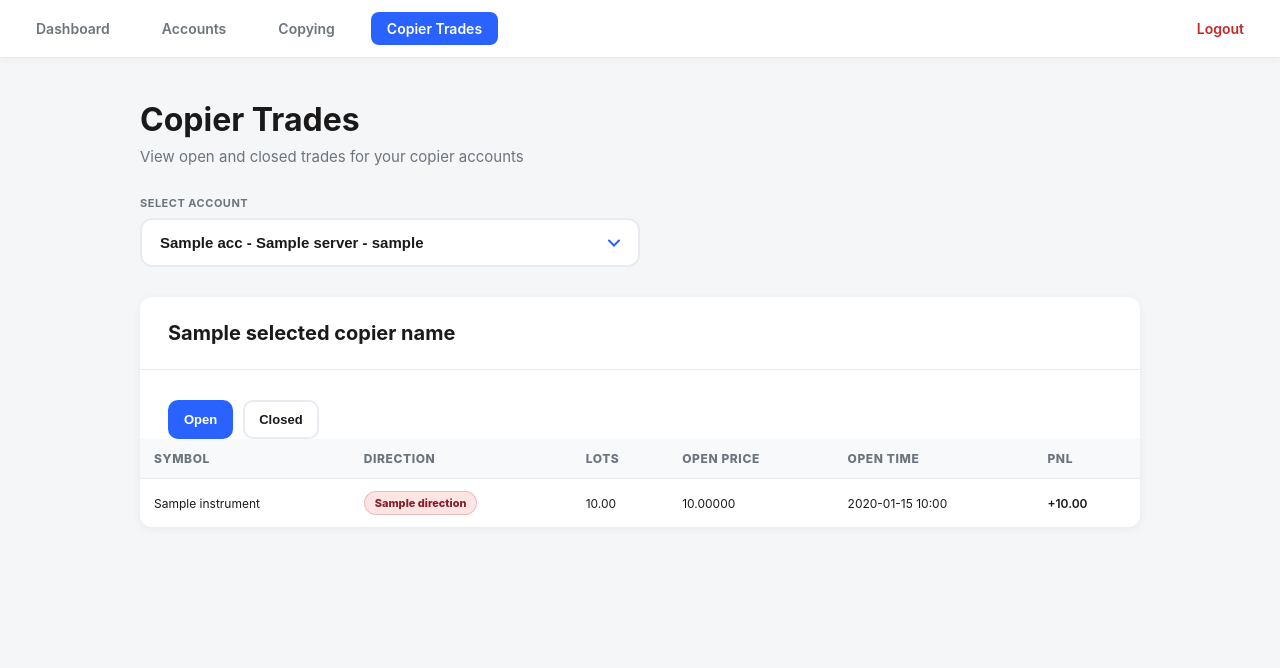
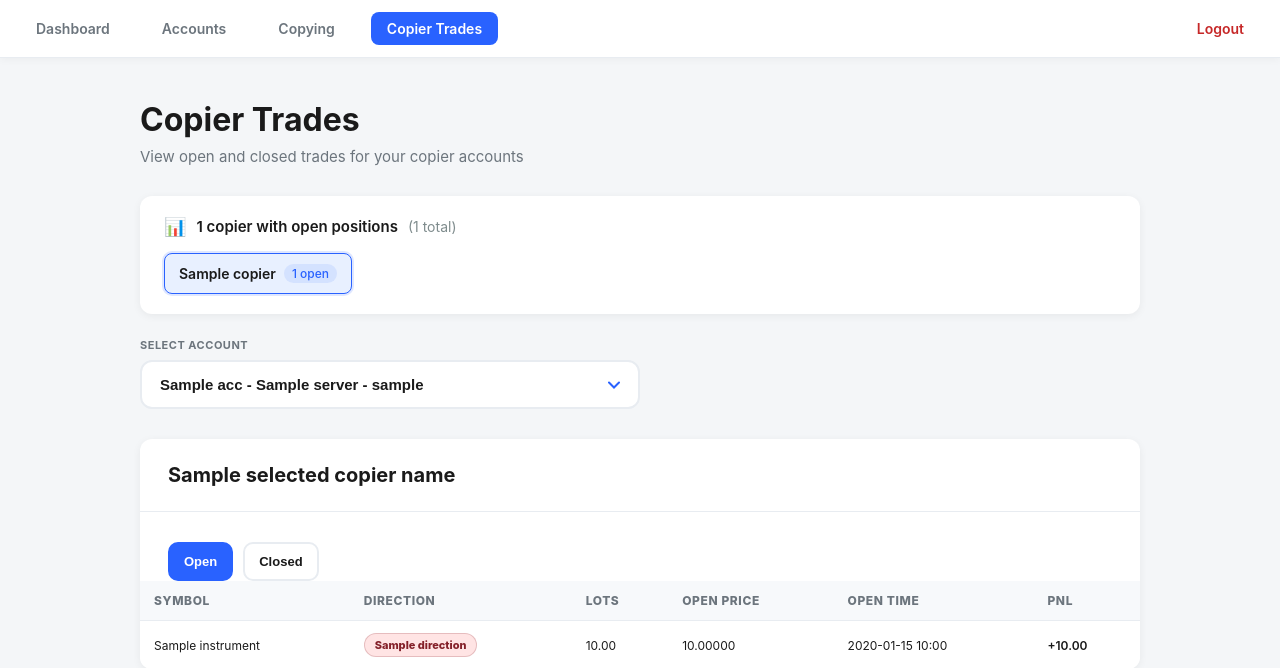
Before and after one commit to charlie-king-pelican/automation-SignalWeb, a Flask app: template templates/copier_trades.html in a window 1280 px wide. Shown: the top 668 px of the page. Run offline with Flask 3, Linux system fonts and the light colour scheme; the template is opened without the code that fills it: most values are stand-ins (such as "Sample title", 1, 10 or a date in 2020).

Commit message:
trade count

```diff
--- a/static/css/app.css
+++ b/static/css/app.css
@@ -1356,6 +1356,94 @@ body.copier-trades-page {
     box-shadow: none;
 }
 
+/* Open Positions Summary Card */
+.open-positions-summary {
+    background: white;
+    border-radius: 12px;
+    box-shadow: 0 2px 8px rgba(0,0,0,0.06);
+    padding: 20px 24px;
+    margin-bottom: 24px;
+}
+
+.summary-header {
+    display: flex;
+    align-items: center;
+    gap: 10px;
+    margin-bottom: 16px;
+}
+
+.summary-icon {
+    font-size: 18px;
+}
+
+.summary-title {
+    font-size: 15px;
+    font-weight: 600;
+    color: #1a1a1a;
+}
+
+.summary-total {
+    font-size: 14px;
+    color: #7f8c8d;
+}
+
+.summary-list {
+    display: flex;
+    flex-wrap: wrap;
+    gap: 10px;
+}
+
+.summary-item {
+    display: flex;
+    align-items: center;
+    gap: 8px;
+    background: #f4f6f8;
+    border: 1px solid #e8ecf1;
+    border-radius: 8px;
+    padding: 10px 14px;
+    text-decoration: none;
+    transition: all 0.2s ease;
+}
+
+.summary-item:hover {
+    border-color: #2962ff;
+    background: #f0f4ff;
+    box-shadow: 0 2px 8px rgba(41,98,255,0.1);
+}
+
+.summary-item.active {
+    border-color: #2962ff;
+    background: #e8f0ff;
+    box-shadow: 0 0 0 2px rgba(41,98,255,0.15);
+}
+
+.summary-item-name {
+    font-size: 14px;
+    font-weight: 600;
+    color: #1a1a1a;
+}
+
+.summary-item-count {
+    font-size: 12px;
+    font-weight: 500;
+    color: #2962ff;
+    background: rgba(41,98,255,0.1);
+    padding: 2px 8px;
+    border-radius: 10px;
+}
+
+.summary-empty {
+    display: flex;
+    align-items: center;
+    gap: 10px;
+    color: #5a6c7d;
+    font-size: 14px;
+}
+
+.summary-empty .summary-icon {
+    color: #2e7d32;
+}
+
 /* Accounts Page Styles */
 body.accounts-page {
     background-color: #f4f6f8;
--- a/templates/copier_trades.html
+++ b/templates/copier_trades.html
@@ -19,6 +19,30 @@
     <div class="copier-trades-container">
         <h1 class="copier-trades-title">Copier Trades</h1>
         <p class="copier-trades-subtitle">View open and closed trades for your copier accounts</p>
+
+        <!-- Open Positions Summary Card -->
+        <div class="open-positions-summary">
+            {% if open_positions_summary and open_positions_summary.total_open_positions > 0 %}
+            <div class="summary-header">
+                <span class="summary-icon">📊</span>
+                <span class="summary-title">{{ open_positions_summary.total_copiers_with_positions }} copier{{ 's' if open_positions_summary.total_copiers_with_positions != 1 else '' }} with open positions</span>
+                <span class="summary-total">({{ open_positions_summary.total_open_positions }} total)</span>
+            </div>
+            <div class="summary-list">
+                {% for copier in open_positions_summary.copiers_with_positions %}
+                <a href="/copier-trades?copier_id={{ copier.copier_id }}" class="summary-item {% if selected_copier_id and (selected_copier_id|string) == (copier.copier_id|string) %}active{% endif %}">
+                    <span class="summary-item-name">{{ copier.name }}</span>
+                    <span class="summary-item-count">{{ copier.open_count }} open</span>
+                </a>
+                {% endfor %}
+            </div>
+            {% else %}
+            <div class="summary-empty">
+                <span class="summary-icon">✓</span>
+                <span>No open positions across copiers</span>
+            </div>
+            {% endif %}
+        </div>
 
         <!-- Account Selector -->
         {% if accounts_list %}
```
Also changed, not shown: app/routes.py (+11 -0 lines), app/services.py (+158 -0 lines).
